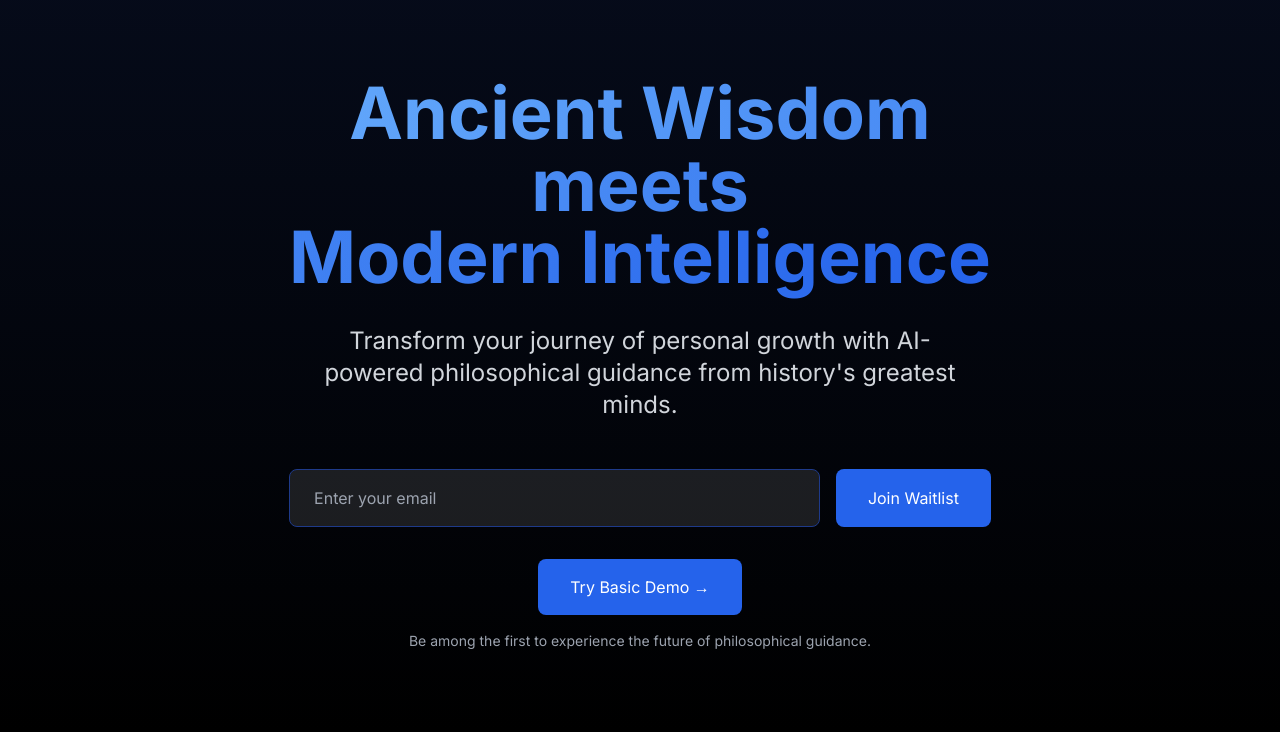
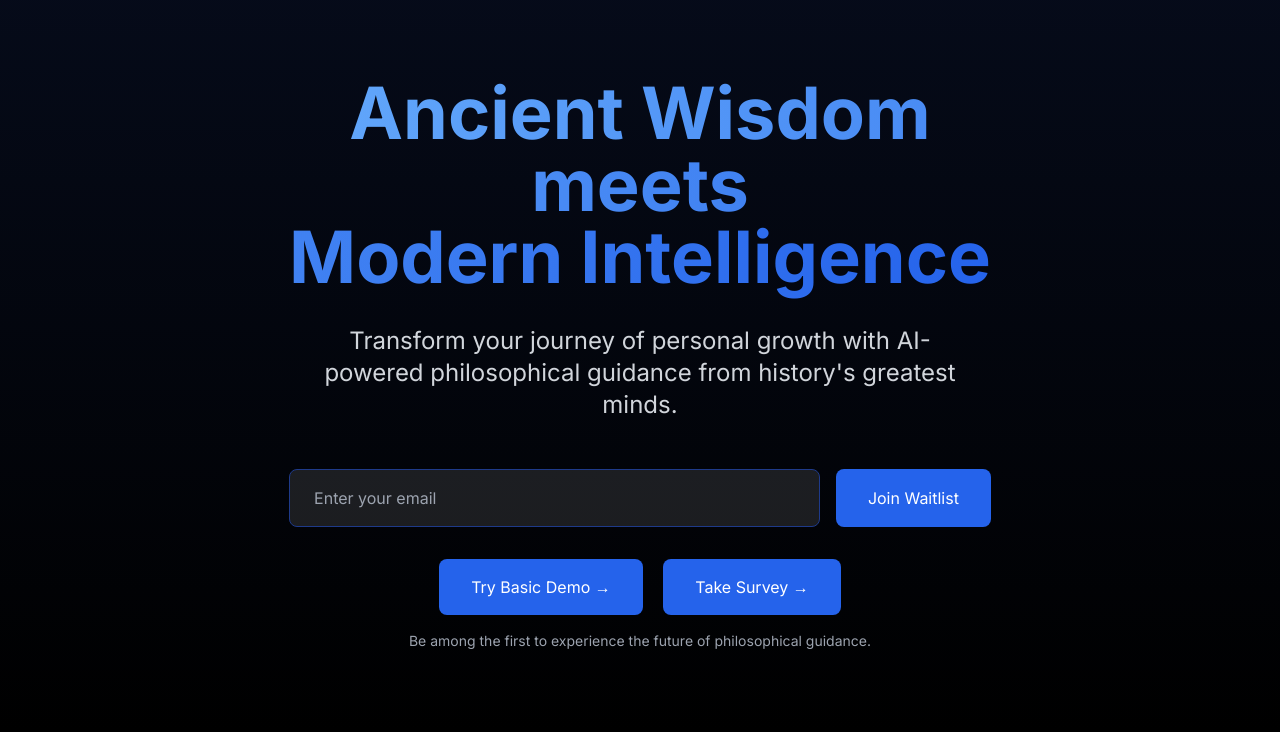
Before and after one commit to adampao/agr-landing-netlify, a plain HTML site: page index.html in a window 1280 px wide. Shown: the part 68-800 px from the top of the page. Drawn offline with nearby package versions, Linux system fonts and the light colour scheme.

Commit message:
index.html

```diff
--- a/index.html
+++ b/index.html
@@ -75,8 +75,8 @@
         </button>
     </div>
 </form>
-
-<div class="mt-8">
+<!-- Survey and Demo Buttons -->
+<div class="mt-8 space-x-4"> <!-- Added space-x-4 for gap between buttons -->
     <a
         href="https://ai.agr-series.com"
         target="_blank"
@@ -84,6 +84,14 @@
         class="px-8 py-4 bg-blue-600 text-white rounded-lg hover:bg-blue-700 transition-colors inline-block"
     >
         Try Basic Demo →
+    </a>
+    <a
+        href="https://forms.gle/yMQTwvKnz563PNSS7"
+        target="_blank"
+        rel="noopener noreferrer"
+        class="px-8 py-4 bg-blue-600 text-white rounded-lg hover:bg-blue-700 transition-colors inline-block"
+    >
+        Take Survey →
     </a>
 </div>
 
```
